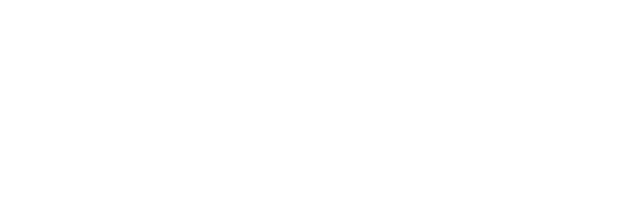
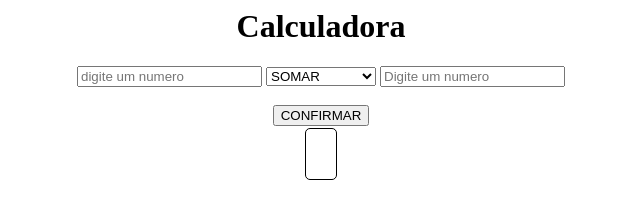
Before and after one commit to RafaelDeSaa/FC_Interacao_Humano_Computador, a plain HTML site: page AV1_1/AT_3_Calculadora/index.html in a window 1280 px wide. Shown: the whole page, without its empty margins (319-959 px from the left). Drawn offline with Linux system fonts and the light colour scheme.

Commit message:
first commit

```diff
--- a/AV1_1/AT_3_Calculadora/index.html
+++ b/AV1_1/AT_3_Calculadora/index.html
@@ -14,11 +14,32 @@
                 width: 88%;
                 padding: 15px;
                 margin-top: 20px;
-                borde
-
+                border-radius: 5px;
+                margin-top: 20px;
+                font-size: 18px;
+                font-weight: bold;
+                border:1px solid;
             }
         </style>
-        </meta>
-        </meta>
     </head>
+    <body>
+        <h1>Calculadora</h1>
+        <input type="number" id="number1" placeholder="digite um numero">
+        <select type="number" id="opcao">
+
+          <option value ="som">SOMAR</option>
+          <option value="sub">DIMINUIR</option>
+          <option value="div">DIVIDIR</option>
+          <option value="mult">MULTIPLICAR</option>
+
+        </select>
+
+        <input type="number" id="number2" placeholder="Digite um numero"><br><br>
+
+        <button type="button" id="calc" >CONFIRMAR</button><br><br>
+
+        <span id="result"></span>
+
+
+    </body>
 </html>
```
